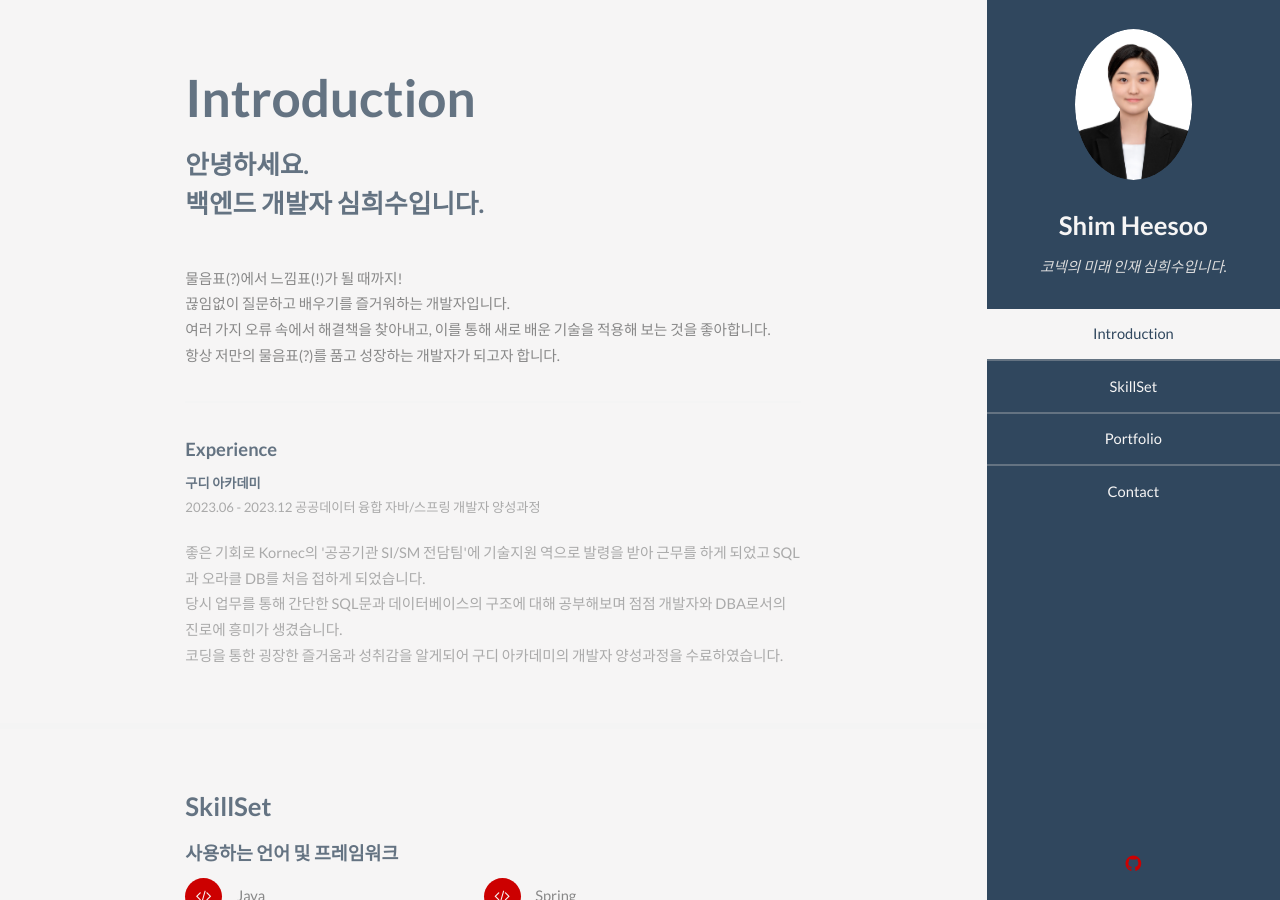
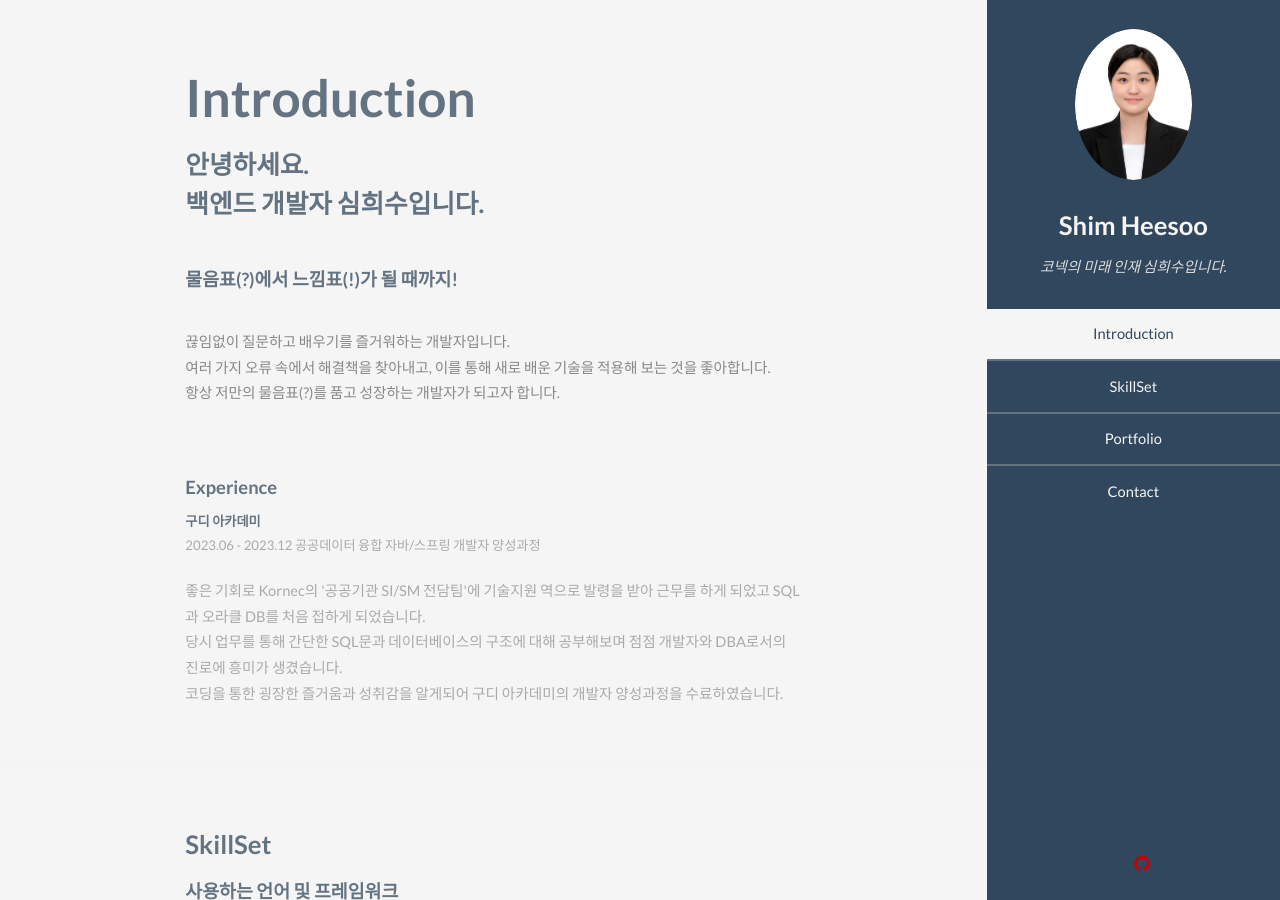
Before and after one commit to CHeessoo/CHeessoo.github.io, a Jekyll site: the page built from index.html, in a window 1280 px wide and 900 px high. Built offline with Jekyll 4.4.1, drawn with Linux system fonts in a browser that asks for light colours.

Commit message:
Update detail <p>

```diff
--- a/_includes/header.html
+++ b/_includes/header.html
@@ -15,6 +15,7 @@
         </nav>
         <footer>
             <ul class="icons">
+              <li><a href="https://velog.io/@gabriela/series" class="icon"><span class="label">Velog</span></a></li>
               <li><a href="https://github.com/CHeessoo" class="icon brands fa-github"><span class="label">Github</span></a></li>
             </ul>
         </footer>
--- a/index.html
+++ b/index.html
@@ -9,9 +9,9 @@ layout: default
         <header class="major">
             <h2>Introduction</h2>
             <p>안녕하세요. <br/> 백엔드 개발자 심희수입니다.</p>
+            <h4>물음표(?)에서 느낌표(!)가 될 때까지!</h4><br/>
         </header>
         <p>
-            물음표(?)에서 느낌표(!)가 될 때까지!<br/>
             끊임없이 질문하고 배우기를 즐거워하는 개발자입니다.<br/>
             여러 가지 오류 속에서 해결책을 찾아내고, 이를 통해 새로 배운 기술을 적용해 보는 것을 좋아합니다.<br/>
             항상 저만의 물음표(?)를 품고 성장하는 개발자가 되고자 합니다.
```
